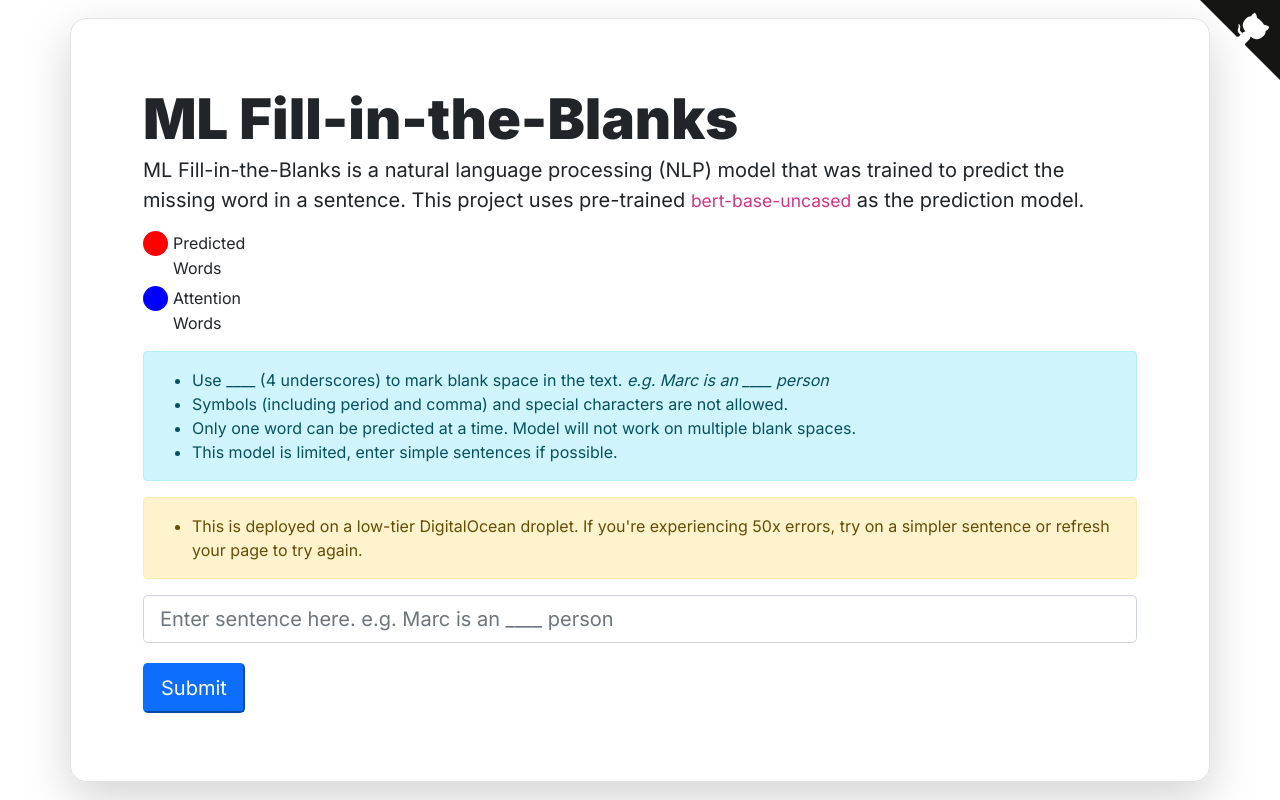
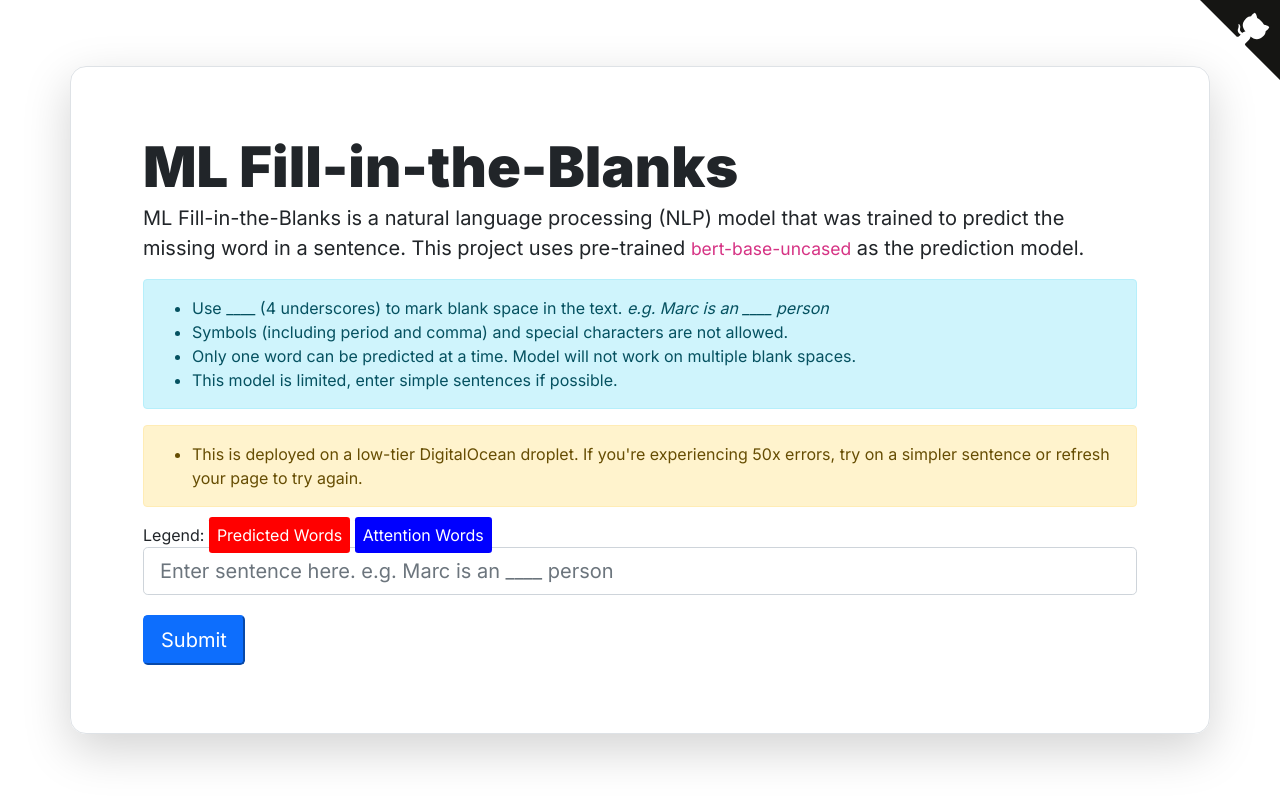
Before and after one commit to mabreyes/ml-fill-in-the-blanks, a Django app: page / in a window 1280 px wide. Run offline with Django 3.2, Linux system fonts and the light colour scheme; some libraries are stand-ins or nearby versions.

Commit message:
Use background color instead of font color

```diff
--- a/generator/templates/generator.html
+++ b/generator/templates/generator.html
@@ -36,33 +36,6 @@
             margin-top: 1em;
         }
 
-        .label-predicted {
-            background-color: red;
-            border-color: white;
-            border-radius: 50%;
-            border-width: 5px;
-            height: 25px;
-            width: 25px;
-            line-height: 25px;
-            margin-bottom: 30px;
-        }
-
-        .label-attention {
-            background-color: blue;
-            border-color: white;
-            border-radius: 50%;
-            border-width: 5px;
-            height: 25px;
-            width: 25px;
-            line-height: 25px;
-            margin-bottom: 40px;
-        }
-
-        span {
-            margin-left: 30px;
-            display: block;
-        }
-
         label {
             display: inline;
             width: 100%;
@@ -74,6 +47,20 @@
 
         .plus {
             border-radius: 1em !important;
+        }
+
+        .attention {
+            background-color: #0000ff;
+            padding: 0.5em;
+            border-radius: 0.2rem;
+            color: #fff;
+        }
+
+        .predicted {
+            background-color: #ff0000;
+            padding: 0.5em;
+            border-radius: 0.2rem;
+            color: #fff;
         }
 
         @media (max-width: 771px) {
@@ -127,8 +114,6 @@
             <div class="col-lg-12 p-3 p-lg-5 pt-lg-5">
                 <h1 class="display-4 fw-bold lh-1">ML Fill-in-the-Blanks</h1>
                 <p class="lead">ML Fill-in-the-Blanks is a natural language processing (NLP) model that was trained to predict the missing word in a sentence. This project uses pre-trained <code>bert-base-uncased</code> as the prediction model.</p>
-                <div class="label-predicted"><span>Predicted Words</span></div>
-                <div class="label-attention"><span>Attention Words</span></div>
                 <div class="alert alert-info">
                     <ul>
                         <li>Use ____ (4 underscores) to mark blank space in the text. <em>e.g. Marc is an ____ person</em></li>
@@ -142,6 +127,9 @@
                         <li>This is deployed on a low-tier DigitalOcean droplet. If you're experiencing 50x errors, try on a simpler sentence or refresh your page to try again.</li>
                     </ul>
                 </div>
+                Legend:
+                <span class="predicted">Predicted Words</span>
+                <span class="attention">Attention Words</span>
                 <form action="" method="POST">
                     {% csrf_token %} {{ form|crispy }}
                     <input type="Submit" class="btn-lg btn-primary" name="submit" value="Submit">
--- a/generator/views.py
+++ b/generator/views.py
@@ -62,11 +62,11 @@ def generate_missing(value):
 
         for f in focus:
             value = value.replace(
-                f, '<font color="blue">'+f+'</font>')
+                f, '<span class="attention">'+f+'</span>')
 
         status = "success"
 
-        return status, value.replace('____', '<font color="red"><strong>'+predicted_token+'</strong></font>')
+        return status, value.replace('____', '<span class="predicted"><strong>'+predicted_token+'</strong></span>')
 
     except:
         status = "error"
```
